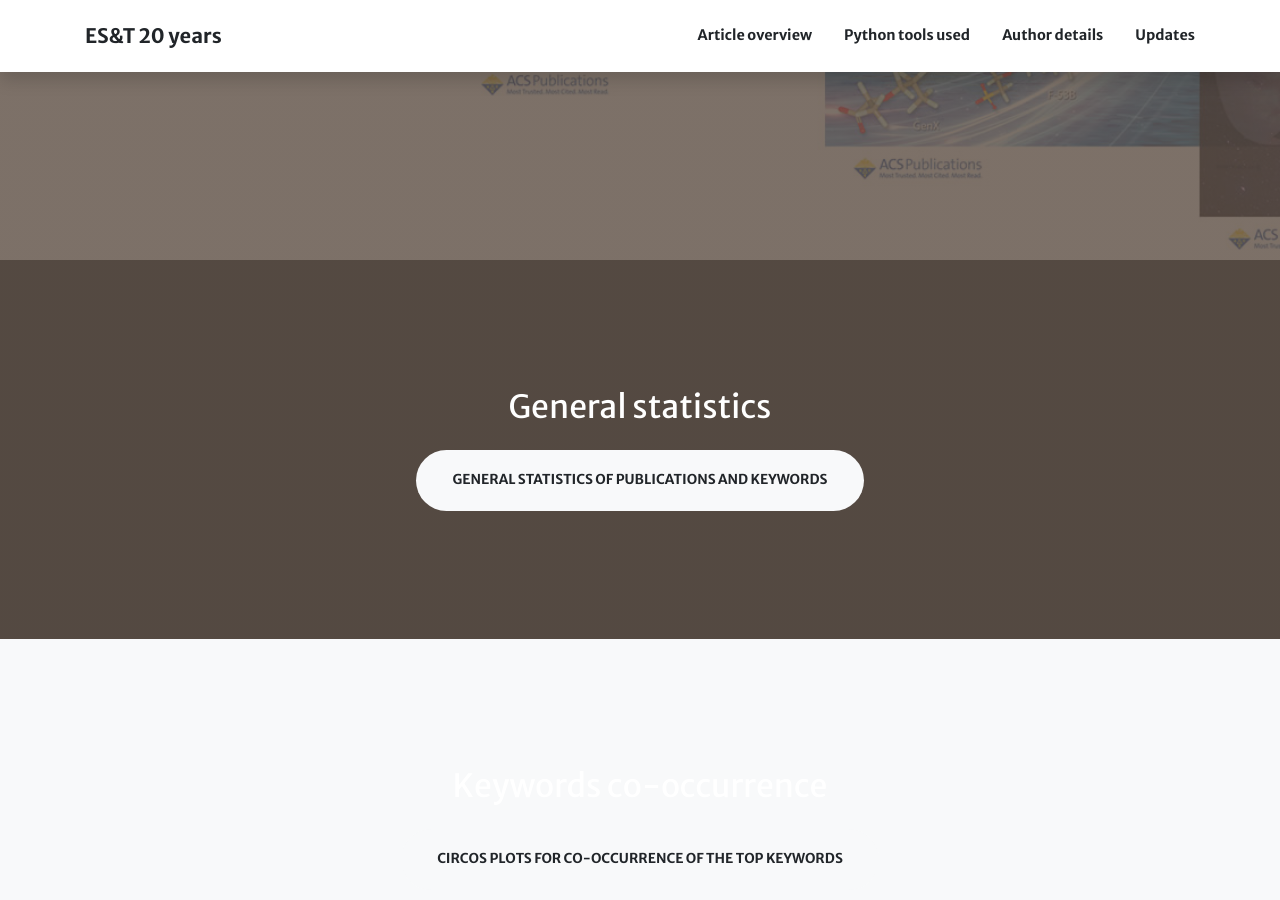
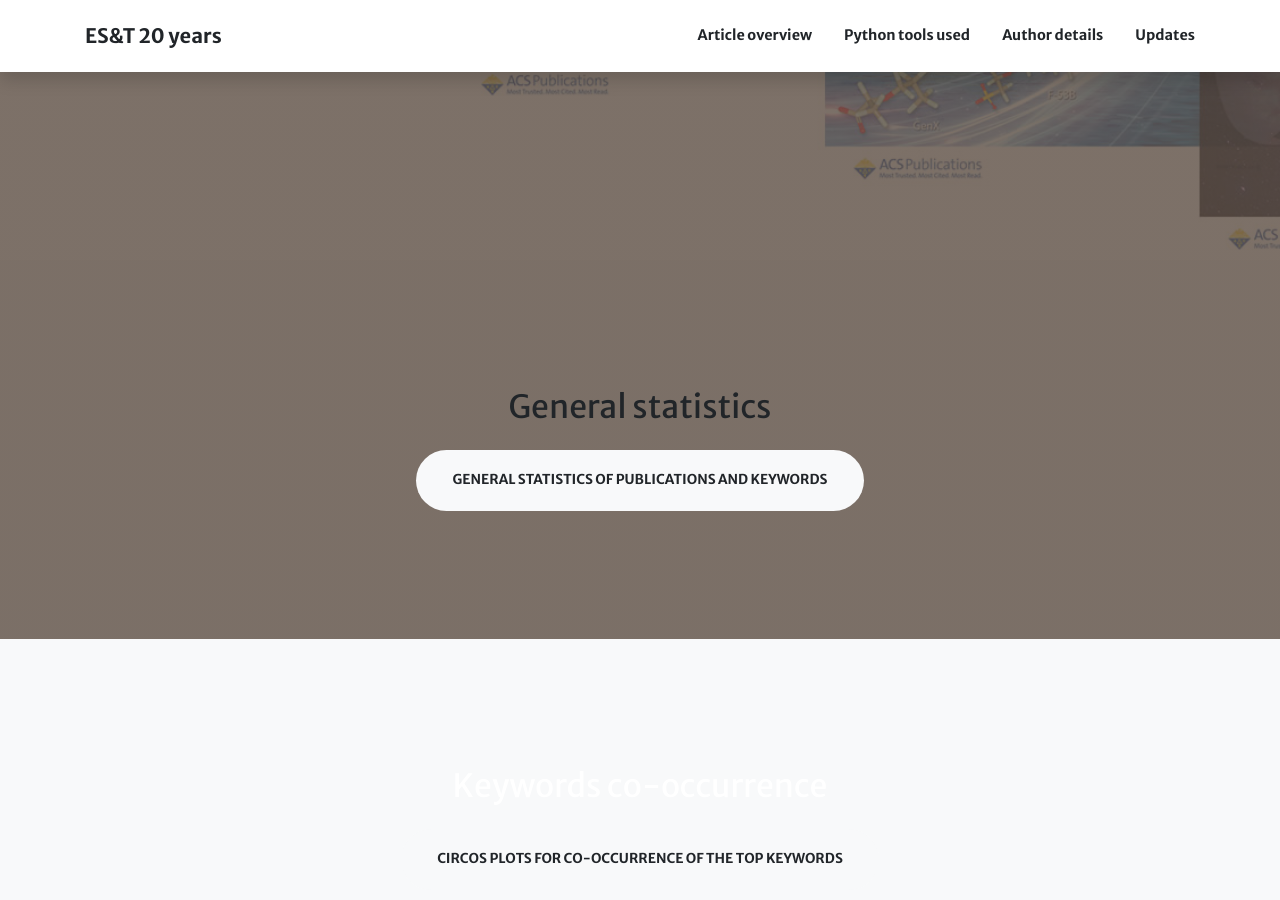
Before and after one commit to starfriend10/EST, a Jekyll site: the page built from index.md, in a window 1280 px wide and 900 px high, scrolled down 640 px. Built offline with Jekyll 4.4.1, drawn with Linux system fonts in a browser that asks for light colours; nearby versions of some CDN libraries.

Commit message:
Update aside1.html

```diff
--- a/_includes/aside1.html
+++ b/_includes/aside1.html
@@ -1,4 +1,4 @@
-<section id="{{ section.section_id }}" class="page-section1 bg-dark text-white {{ section.background_style }}">
+<section id="{{ section.section_id }}" class="page-section1 bg-light text-black {{ section.background_style }}">
   <div class="container text-center">
     <h2 class="mb-4">{{ section.title }}</h2>
     {% include actions.html actions=section.actions %}
```
